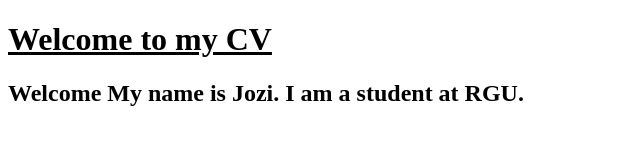
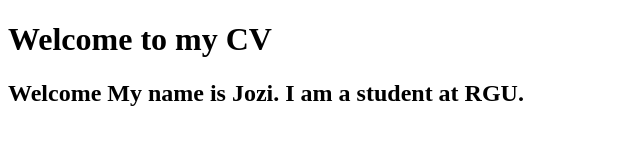
Before and after one commit to jozi99/MyFirstProject, a plain HTML site: page index.html in a window 1280 px wide. Shown: the whole page, without its empty margins (0-640 px from the left). Drawn offline with Linux system fonts and the light colour scheme.

Commit message:
initial commit

```diff
--- a/index.html
+++ b/index.html
@@ -6,7 +6,7 @@
 
 </head>
 <body>
-<h1><u>Welcome to my CV </h1></u>
+<h1>Welcome to my CV </h1>
 
 <h2> Welcome My name is Jozi. I am a student at RGU. </h2>
 
```
